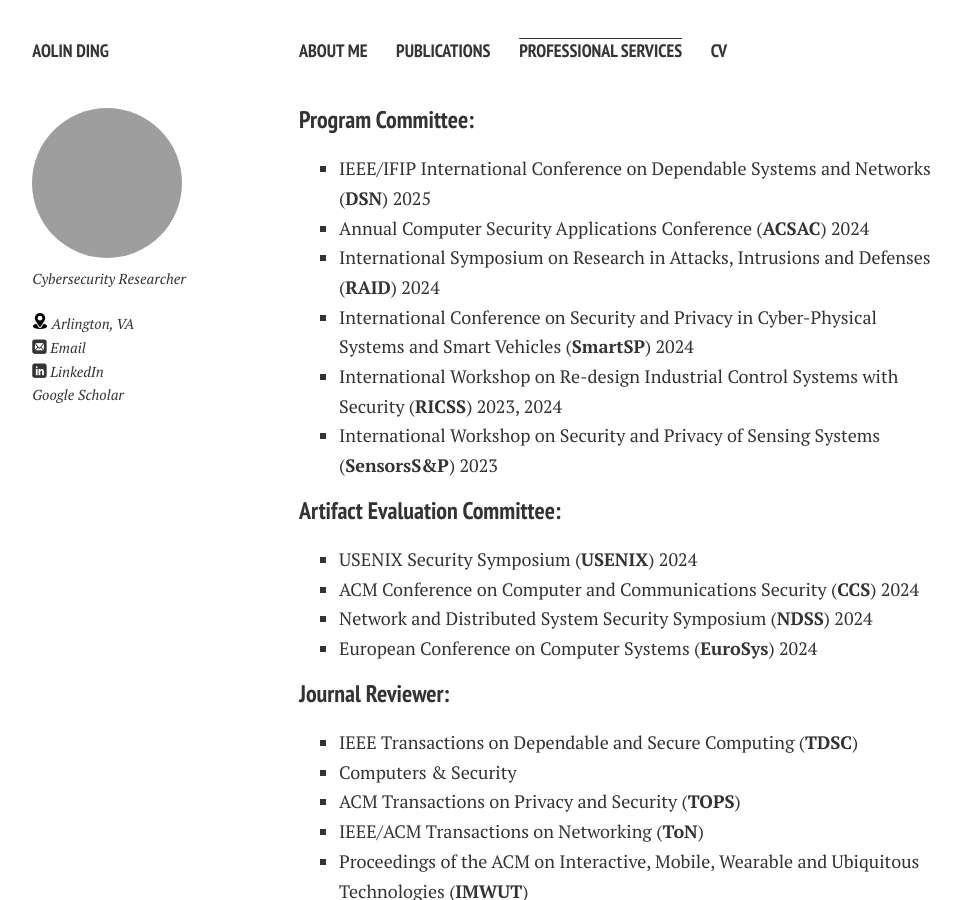
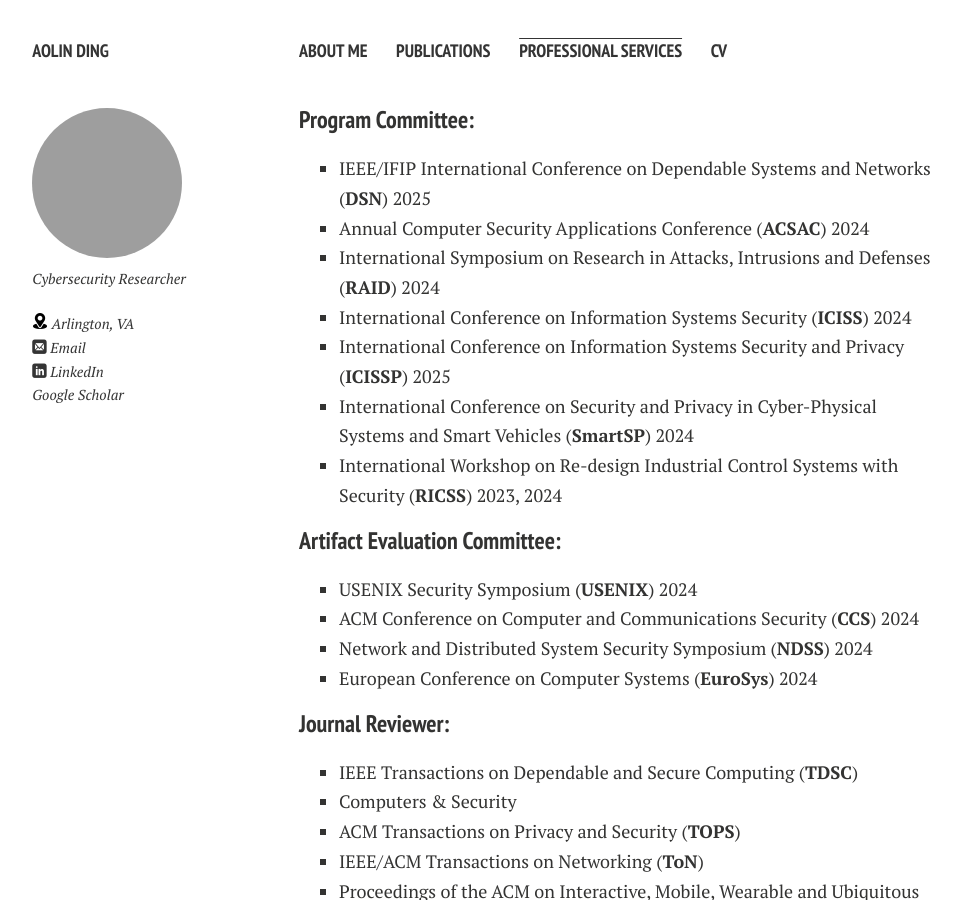
Before and after one commit to aolind/aolind.github.io, a Jekyll site: the page built from services.md, in a window 1280 px wide and 900 px high. Shown: the whole window, without its empty margins (21-982 px from the left). Built offline with Jekyll 4.4.1, drawn with Linux system fonts in a browser that asks for light colours; nearby versions of some CDN libraries; comment, search, counter and statistics services are not loaded; a style sheet for code colours, icons or effects is not loaded.

Commit message:
Add new services

```diff
--- a/services.md
+++ b/services.md
@@ -8,9 +8,10 @@ title: Professional Services
 - IEEE/IFIP International Conference on Dependable Systems and Networks (**DSN**) 2025
 - Annual Computer Security Applications Conference (**ACSAC**) 2024
 - International Symposium on Research in Attacks, Intrusions and Defenses (**RAID**) 2024
+- International Conference on Information Systems Security (**ICISS**) 2024
+- International Conference on Information Systems Security and Privacy (**ICISSP**) 2025
 - International Conference on Security and Privacy in Cyber-Physical Systems and Smart Vehicles (**SmartSP**) 2024
 - International Workshop on Re-design Industrial Control Systems with Security (**RICSS**) 2023, 2024
-- International Workshop on Security and Privacy of Sensing Systems (**SensorsS&P**) 2023
 
 ### Artifact Evaluation Committee:
 - USENIX Security Symposium (**USENIX**) 2024
```
